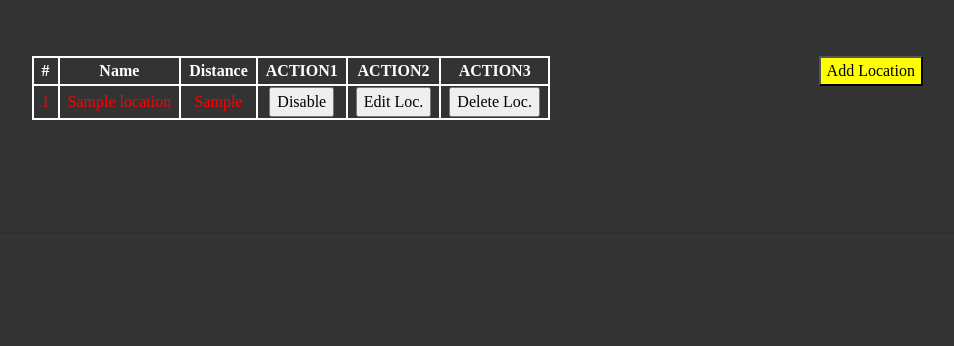
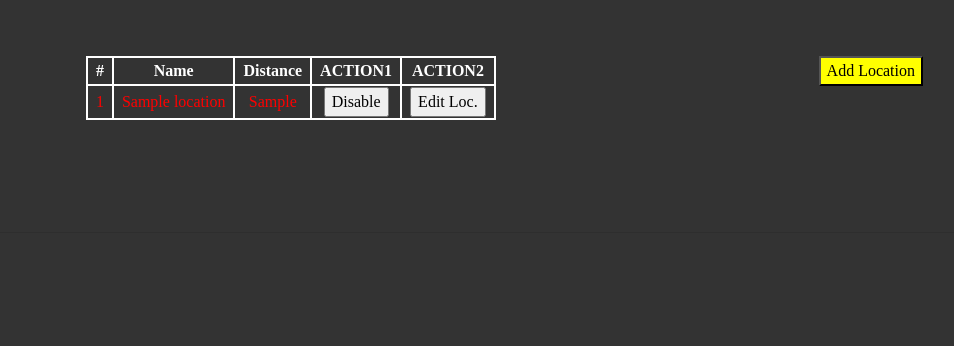
Before and after one commit to 8055danish/CedCab, a PHP site: page /admin/addLocation.php in a window 1280 px wide. Shown: the part 74-420 px from the top of the page, without its empty margins (297-1251 px from the left). Run offline with PHP 8.4, Linux system fonts and the light colour scheme; the visitor is signed in with stand-in values (Sample User, id 1); tables that the repository leaves empty or names only in its code hold one stand-in row (values such as "Sample post").

Commit message:
7Dec20 13:45

```diff
--- a/admin/addLocation.php
+++ b/admin/addLocation.php
@@ -43,7 +43,7 @@ $tl = $location->totalLocation($db);
                 <th>Distance</th>
                 <th>ACTION1</th>
                 <th>ACTION2</th>
-                <th>ACTION3</th>
+
             </tr>
         </thead>
         <tbody style="color:red;">
@@ -57,7 +57,7 @@ $tl = $location->totalLocation($db);
                 ?>
                 <td> <input type="button" value="<?php if($value['is_available']==0)echo "Enable";else echo "Disable"; ?>" onclick="buloc(<?php echo $value['id'].",".$value['is_available']?>)"></td></td>
                 <td><input type="button" value="Edit Loc." onclick="editLoc(<?php echo "'".$value['id']."','".$value['name']."','".$value['distance']."'";?>)"></td>
-                <td><input type="button" value="Delete Loc."  onclick="deleteLoc(<?php echo $value['id']?>)"></td>
+               <!--  <td><input type="button" value="Delete Loc."  onclick="deleteLoc(<?php echo $value['id']?>)"></td> -->
             </tr>
         <?php endforeach; ?>
     </tbody>
--- a/updatePass.php
+++ b/updatePass.php
@@ -3,7 +3,6 @@
 include 'class/classes.php';
 include 'class/conn.php';
 $msg= "";
-
 if(isset($_POST['submit'])){
 	$pass1 = $_POST['pass'];
 	$npass = $_POST['npass'];
@@ -13,7 +12,6 @@ if(isset($_POST['submit'])){
 	$pass = new user();
 	$msg = $pass->updatePass($pass1,$npass,$cpass,$db);
 }
-
 ?>
 <?php include 'header.php' ?>
 <style>
```
